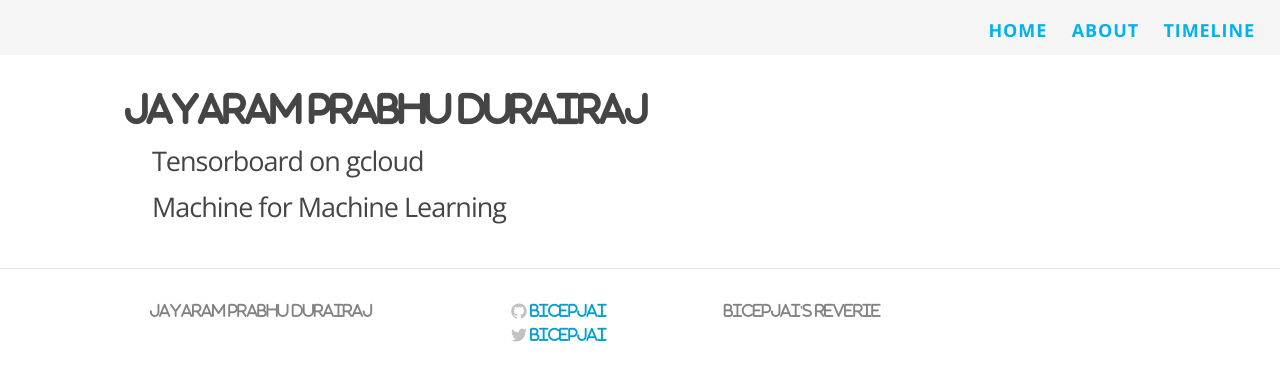
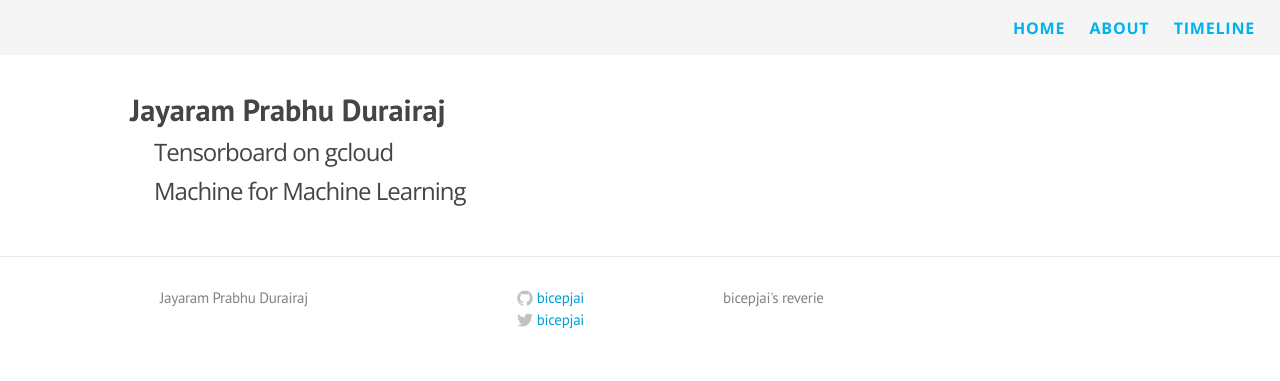
Before and after one commit to bicepjai/bicepjai.github.io, a Jekyll site: the page built from index.html, in a window 1280 px wide. Shown: the top 381 px of the page. Built offline with Jekyll 4.4.1, drawn with Linux system fonts in a browser that asks for light colours; nearby versions of some CDN libraries.

Commit message:
css update

```diff
--- a/css/main.scss
+++ b/css/main.scss
@@ -3,14 +3,14 @@
 @charset "utf-8";
 
 // Our variables
-$base-font-family: 'FontAwesome';
-$base-font-size:   18px;
+$base-font-family: 'PT Sans', Helvetica, Arial, sans-serif;
+$base-font-size:   16px;
 $small-font-size:  $base-font-size * 0.895;
 $large-font-size:  $base-font-size * 1.40;
 
-$base-line-height: 1.6;
+$base-line-height: 1.5;
 
-$spacing-unit:     25px;
+$spacing-unit:     30px;
 
 $text-color:       #454545;
 $background-color: #FFF;
```
